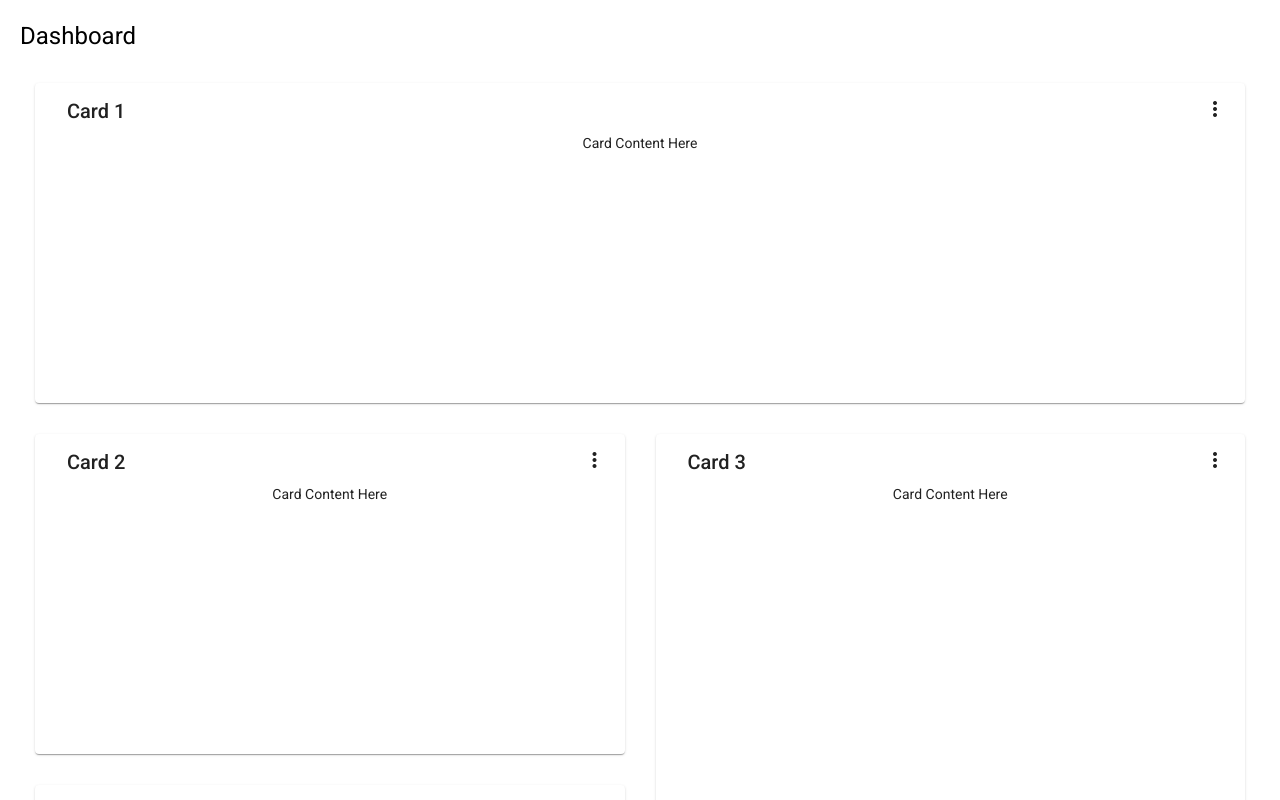
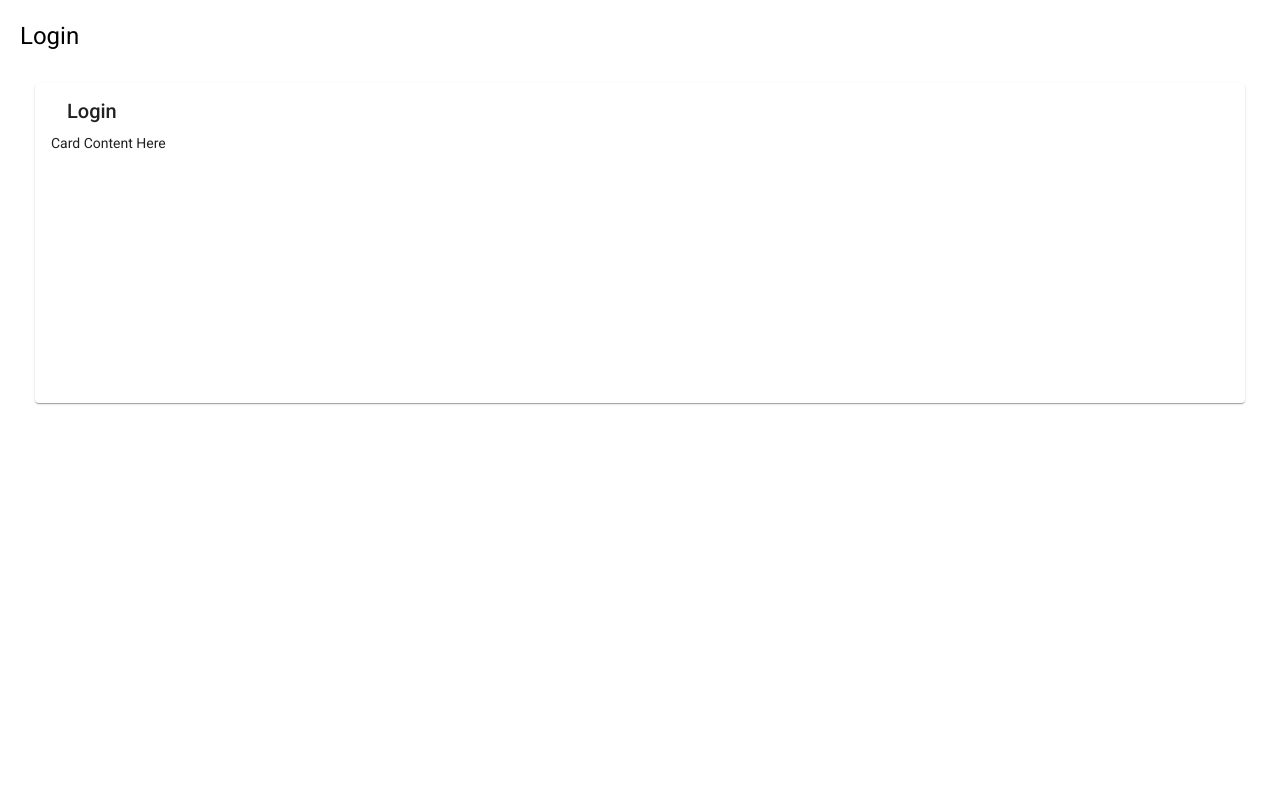
Before and after one commit to swapnilsrivastava68/hclHack, an Angular app in the folder Frontend/bankApplication/: page /login in a window 1280 px wide. Shown: the top 800 px of the page. Built offline with nearby package versions, Linux system fonts and the light colour scheme.

Commit message:
changing login component

```diff
--- a/Frontend/bankApplication/src/app/component/login/login.component.html
+++ b/Frontend/bankApplication/src/app/component/login/login.component.html
@@ -1,18 +1,11 @@
 <div class="grid-container">
-  <h1 class="mat-h1">Dashboard</h1>
+  <h1 class="mat-h1">Login</h1>
   <mat-grid-list cols="2" rowHeight="350px">
     <mat-grid-tile *ngFor="let card of cards | async" [colspan]="card.cols" [rowspan]="card.rows">
       <mat-card class="dashboard-card">
         <mat-card-header>
           <mat-card-title>
             {{card.title}}
-            <button mat-icon-button class="more-button" [matMenuTriggerFor]="menu" aria-label="Toggle menu">
-              <mat-icon>more_vert</mat-icon>
-            </button>
-            <mat-menu #menu="matMenu" xPosition="before">
-              <button mat-menu-item>Expand</button>
-              <button mat-menu-item>Remove</button>
-            </mat-menu>
           </mat-card-title>
         </mat-card-header>
         <mat-card-content class="dashboard-card-content">
--- a/Frontend/bankApplication/src/app/component/login/login.component.scss
+++ b/Frontend/bankApplication/src/app/component/login/login.component.scss
@@ -9,13 +9,3 @@
   right: 15px;
   bottom: 15px;
 }
-
-.more-button {
-  position: absolute;
-  top: 5px;
-  right: 10px;
-}
-
-.dashboard-card-content {
-  text-align: center;
-}
--- a/Frontend/bankApplication/src/app/component/login/login.component.ts
+++ b/Frontend/bankApplication/src/app/component/login/login.component.ts
@@ -13,18 +13,12 @@ export class LoginComponent {
     map(({ matches }) => {
       if (matches) {
         return [
-          { title: 'Card 1', cols: 1, rows: 1 },
-          { title: 'Card 2', cols: 1, rows: 1 },
-          { title: 'Card 3', cols: 1, rows: 1 },
-          { title: 'Card 4', cols: 1, rows: 1 }
+          { title: 'Login', cols: 1, rows: 1 },
         ];
       }
 
       return [
-        { title: 'Card 1', cols: 2, rows: 1 },
-        { title: 'Card 2', cols: 1, rows: 1 },
-        { title: 'Card 3', cols: 1, rows: 2 },
-        { title: 'Card 4', cols: 1, rows: 1 }
+        { title: 'Login', cols: 2, rows: 1 },
       ];
     })
   );
--- a/Frontend/bankApplication/src/app/component/main-dashboard/main-dashboard.component.html
+++ b/Frontend/bankApplication/src/app/component/main-dashboard/main-dashboard.component.html
@@ -10,8 +10,7 @@
       <!-- TODO: add child component -->
     </mat-tab>
     <mat-tab label="Transaction History ">
-      Transaction History
-      <!-- TODO: add child component -->
+      <app-main-table></app-main-table>
     </mat-tab>
   </mat-tab-group>
 </div>
```
